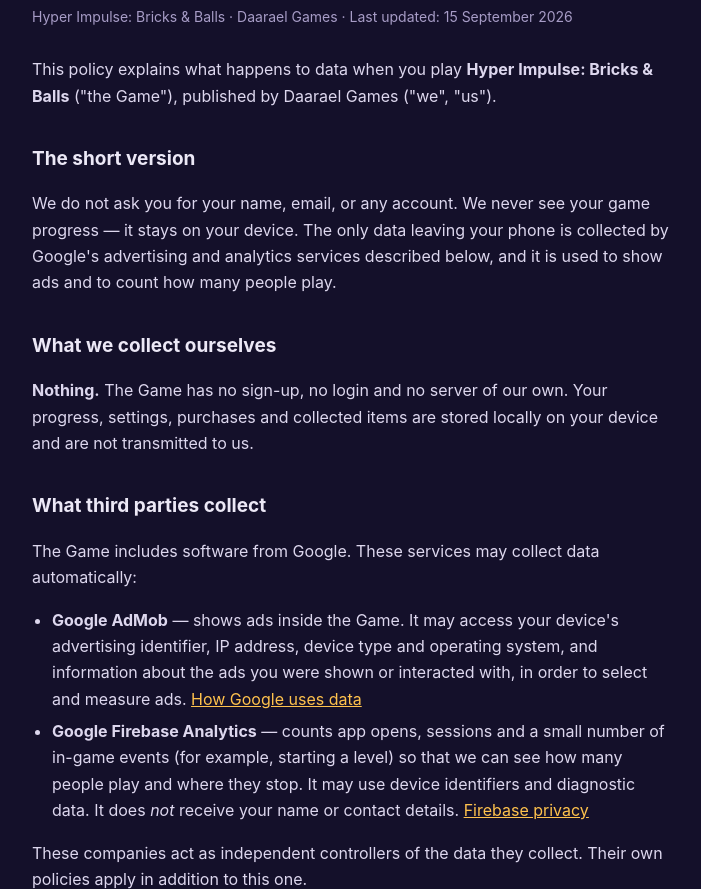
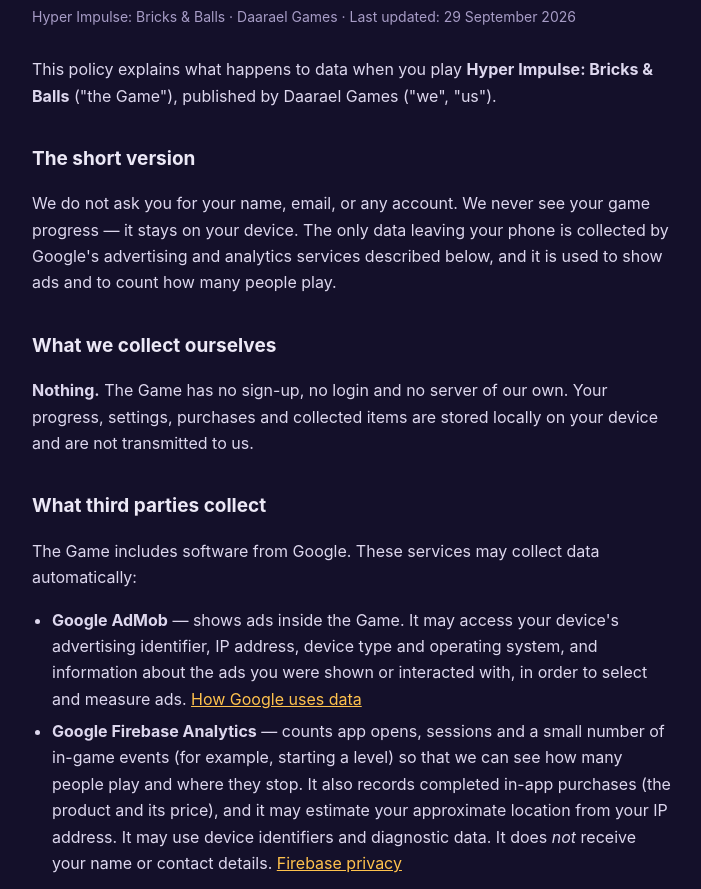
Before and after one commit to vadimtymyrivskyi/daaraelgames-site, a plain HTML site: page hyper-impulse/privacy-policy/index.html in a window 1280 px wide. Shown: the part 82-971 px from the top of the page, without its empty margins (288-989 px from the left). Drawn offline with Linux system fonts and the light colour scheme.

Commit message:
Privacy policy: Firebase purchases and approximate location

```diff
--- a/hyper-impulse/privacy-policy/index.html
+++ b/hyper-impulse/privacy-policy/index.html
@@ -10,7 +10,7 @@
 <body>
 <div class="wrap">
   <h1>Privacy Policy</h1>
-  <p class="updated">Hyper Impulse: Bricks &amp; Balls · Daarael Games · Last updated: 15 September 2026</p>
+  <p class="updated">Hyper Impulse: Bricks &amp; Balls · Daarael Games · Last updated: 29 September 2026</p>
 
   <p>This policy explains what happens to data when you play <strong>Hyper Impulse: Bricks &amp;
   Balls</strong> ("the Game"), published by Daarael Games ("we", "us").</p>
@@ -36,7 +36,9 @@
       <a href="https://policies.google.com/technologies/partner-sites">How Google uses data</a></li>
     <li><strong>Google Firebase Analytics</strong> — counts app opens, sessions and a small
       number of in-game events (for example, starting a level) so that we can see how many
-      people play and where they stop. It may use device identifiers and diagnostic data.
+      people play and where they stop. It also records completed in-app purchases (the
+      product and its price), and it may estimate your approximate location from your IP
+      address. It may use device identifiers and diagnostic data.
       It does <em>not</em> receive your name or contact details.
       <a href="https://firebase.google.com/support/privacy">Firebase privacy</a></li>
   </ul>
```
